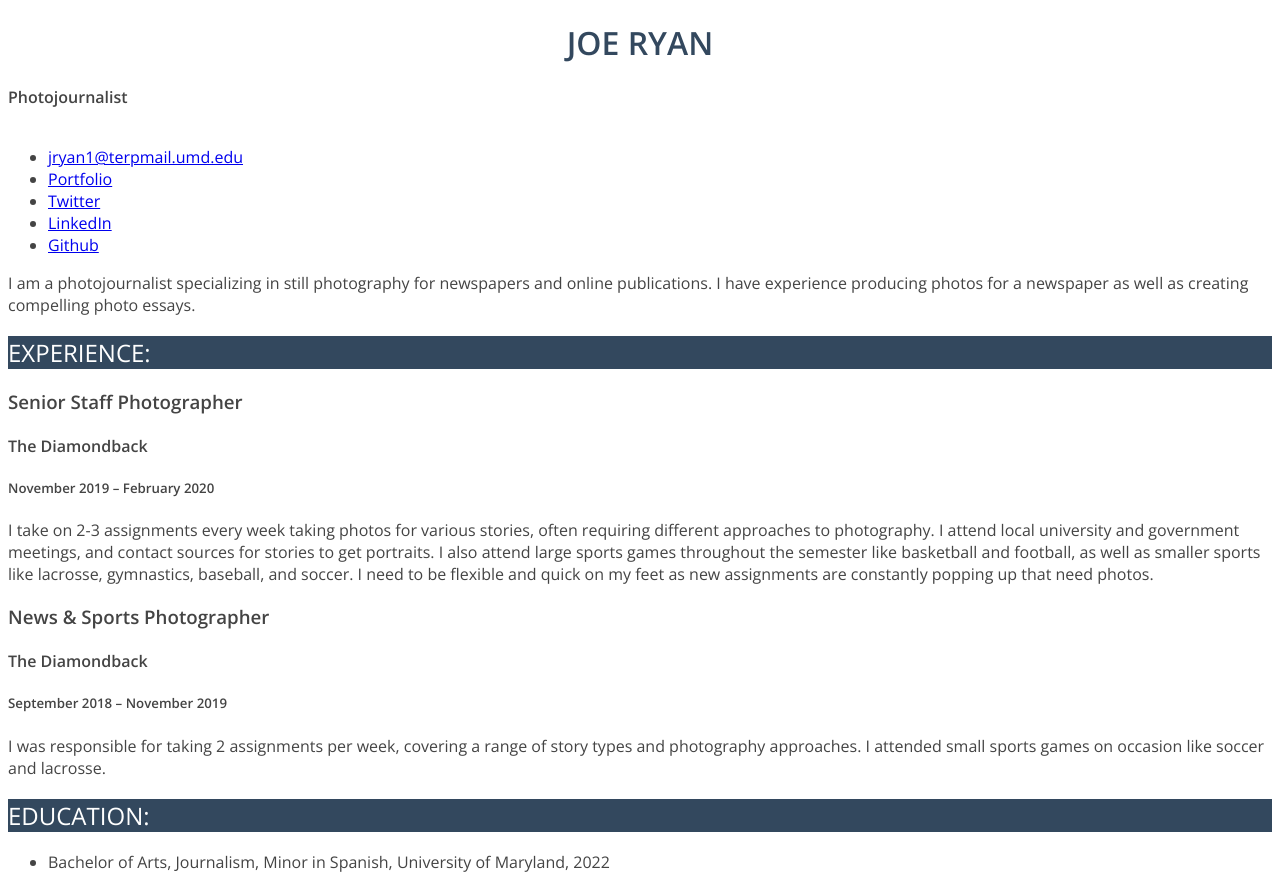
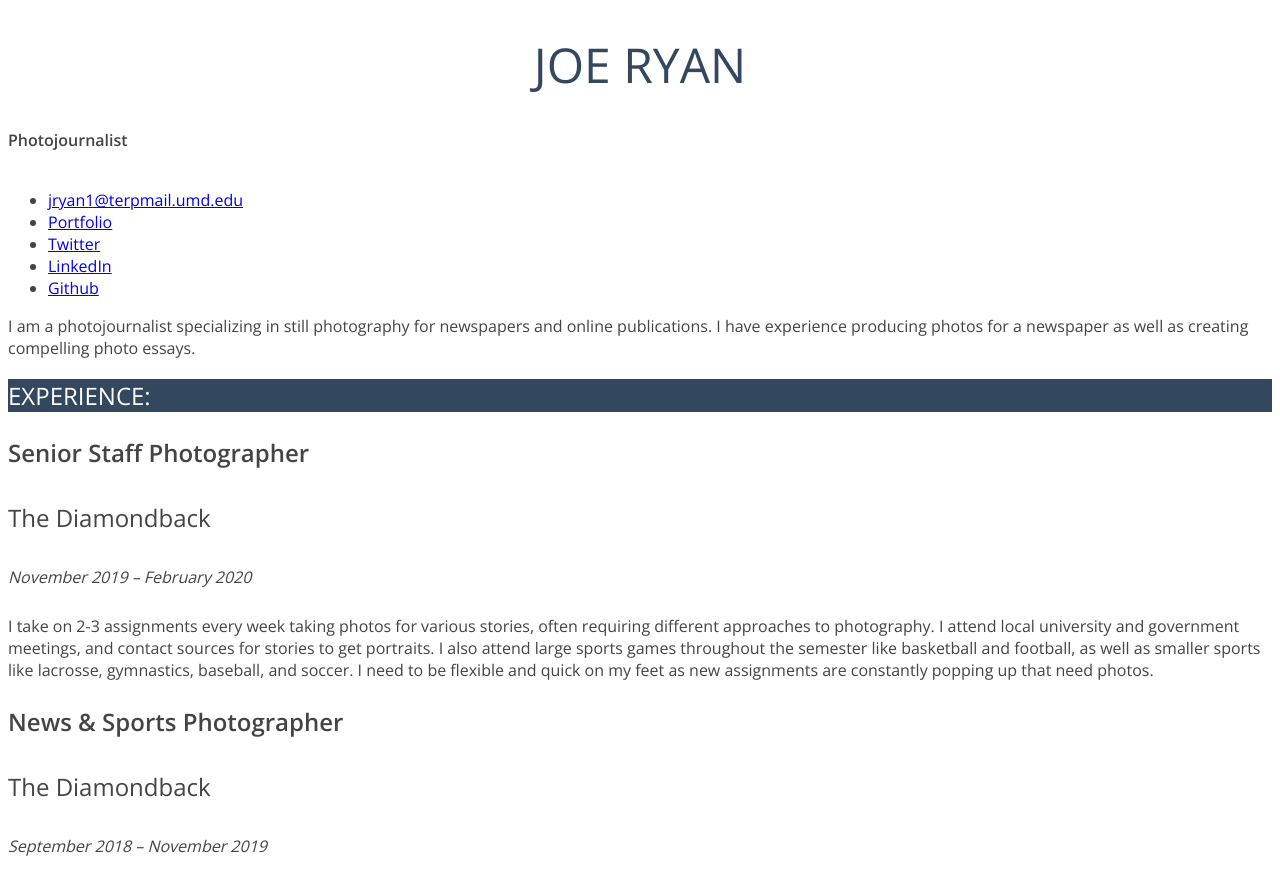
Before and after one commit to joe-ryan1/JoeRyan-Jour352, a plain HTML site: page resume/index.html in a window 1280 px wide. Shown: the top 876 px of the page. Drawn offline with nearby package versions, Linux system fonts and the light colour scheme.

Commit message:
Resume CSS
all of the final steps of the worksheet

3/3

```diff
--- a/resume/style.css
+++ b/resume/style.css
@@ -1,25 +1,53 @@
+
+/* styles for my resume */
+
+
+/* This is ALL of the text */
 body {
   font-family: 'Open Sans', Arial, sans-serif;
-  font-size: 1 em;
+  font-size: 1em;
   color: #444;
+  font-weight: 400;
 }
 
+/* This is my big name across the top of the page */
 h1 {
-  font-size: 3 em;
+  font-size: 3em;
   color: #33485e;
   text-transform: uppercase;
   text-align: center;
+  font-weight: 400;
 }
 
+/* This is the header for experience, education, and skills with the blue background */
 h2 {
-  font-size: 1.5 em;
+  font-size: 1.5em;
   text-transform: uppercase;
   background-color: #33485e;
   color: #fff;
   font-weight: 400;
 }
 
+/* This is the job titles */
 h3 {
-  font-size: 1.5 em;
+  font-size: 1.5em;
   font-weight: 600;
 }
+
+/* This is the organization/company */
+h4 {
+  font-weight: 400;
+  font-size: 1.5em;
+}
+
+/* This is the dates that I worked there */
+h5 {
+  font-weight: 400;
+  font-size: 1em;
+  font-style: italic;
+}
+
+/* This is all of the bullet points, like contacts, education, and skills */
+li {
+  font-size: 1em;
+}
```
